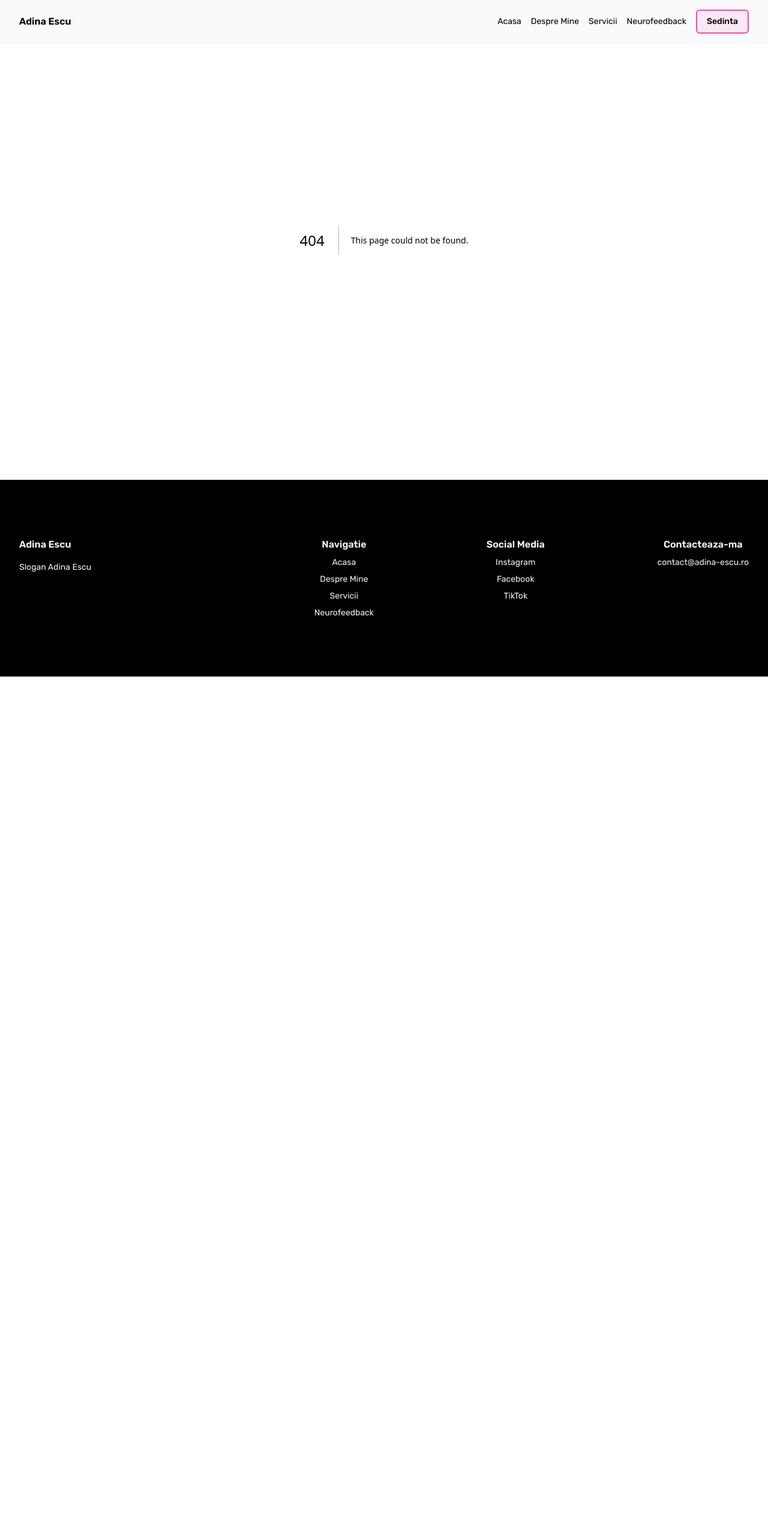
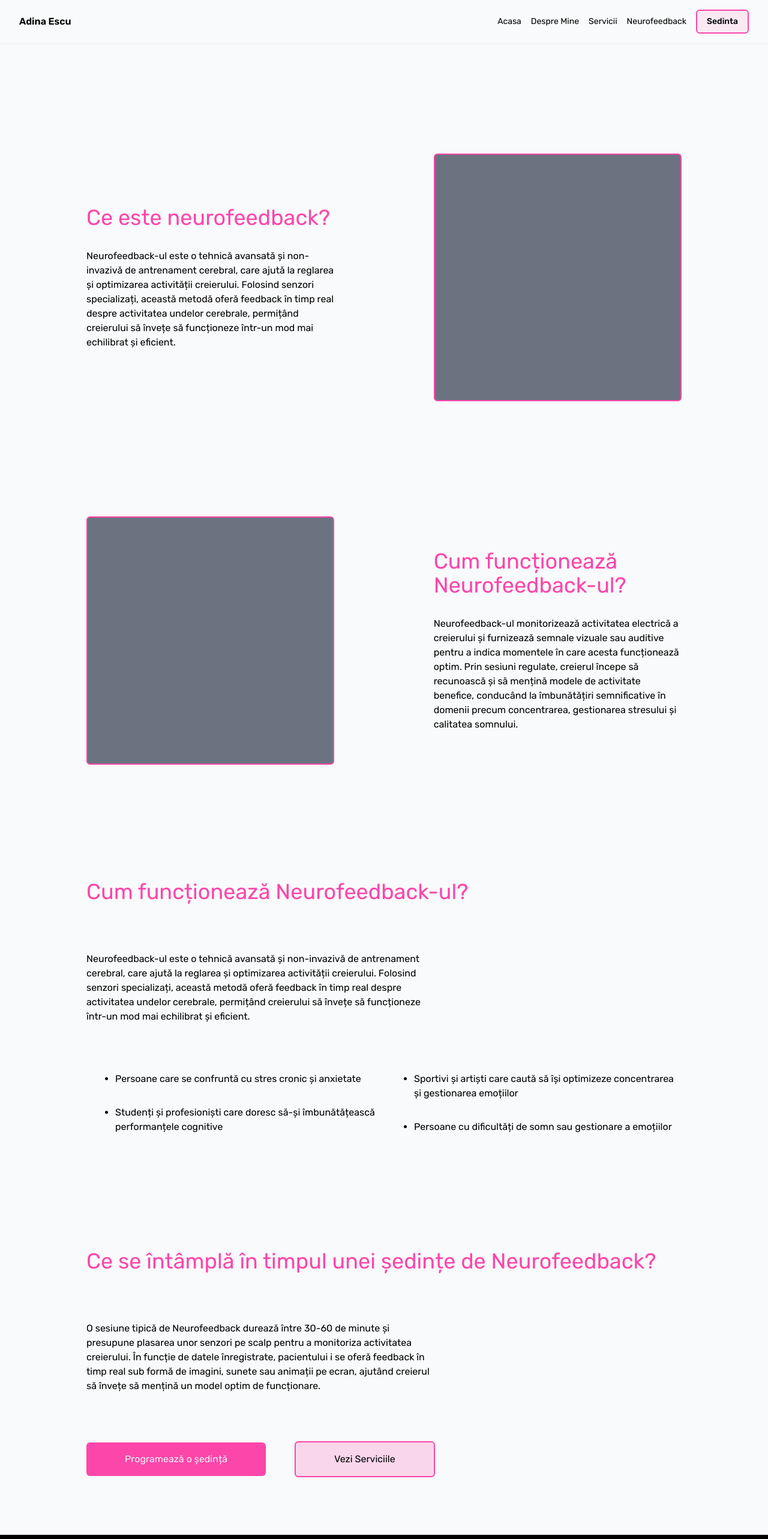
Before and after one commit to antonio-grosu/adina-escu-website, a Next.js app in the folder my-app/: page /neurofeedback in a window 1280 px wide. Before the commit this address had no page. Shown: the top 2566 px of the page at 60% size. Before the commit the page ends 1128 px from the top, so only its background shows below. Built offline with nearby package versions, Linux system fonts and the light colour scheme.

Commit message:
Neurofeedback Page

```diff
--- /dev/null
+++ b/my-app/app/neurofeedback/page.tsx
@@ -0,0 +1,14 @@
+import { FirstSectionNeurofeedback } from "@/components/neurofeedback/FirstSectionNeurofeedback";
+import { SecondSectionNeurofeedback } from "@/components/neurofeedback/SecondSectionNeurofeedback";
+import { ThirdSectionNeurofeedback } from "@/components/neurofeedback/ThirdSectionNeurofeedback";
+import { FourthSectionNeurofeedback } from "@/components/neurofeedback/FourthSectionNeurofeedback";
+export default function DespreNeurofeedback() {
+  return (
+    <>
+      <FirstSectionNeurofeedback />
+      <SecondSectionNeurofeedback />
+      <ThirdSectionNeurofeedback />
+      <FourthSectionNeurofeedback />
+    </>
+  );
+}
--- /dev/null
+++ b/my-app/components/neurofeedback/FirstSectionNeurofeedback.tsx
@@ -0,0 +1,23 @@
+export const FirstSectionNeurofeedback = () => {
+  return (
+    <div className="pt-36 pb-24  md:pb-24 md:pt-64 md:h-auto w-full px-8 md:px-16 lg:px-32 xl:px-36 2xl:px-96 bg-gray-50 flex items-center justify-between gap-24 ">
+      <div className="md:w-5/12 w-full  ">
+        <h1 className="text-color-primary text-center md:text-left font text-2xl md:text-4xl ">
+          Ce este neurofeedback?{" "}
+        </h1>
+        <div className=" p-4 bg-gray-500 border-2 border-color-primary mt-8 aspect-square rounded-md block md:hidden"></div>
+
+        <p className="mt-8 text-left text-color-text">
+          Neurofeedback-ul este o tehnică avansată și non-invazivă de
+          antrenament cerebral, care ajută la reglarea și optimizarea
+          activității creierului. Folosind senzori specializați, această metodă
+          oferă feedback în timp real despre activitatea undelor cerebrale,
+          permițând creierului să învețe să funcționeze într-un mod mai
+          echilibrat și eficient.
+        </p>
+      </div>
+
+      <div className="w-5/12 p-4 bg-gray-500 border-2 border-color-primary aspect-square rounded-md md:block hidden"></div>
+    </div>
+  );
+};
--- /dev/null
+++ b/my-app/components/neurofeedback/FourthSectionNeurofeedback.tsx
@@ -0,0 +1,33 @@
+import Link from "next/link";
+export const FourthSectionNeurofeedback = () => {
+  return (
+    <div className="py-24  md:h-auto w-full px-8 md:px-16 lg:px-32 xl:px-36 2xl:px-96 bg-gray-50 flex flex-col  justify-between gap-12">
+      <h1 className="text-color-primary text-left font text-2xl md:text-4xl ">
+        Ce se întâmplă în timpul unei ședințe de Neurofeedback?{" "}
+      </h1>
+      <p className="mt-8 text-left text-color-text md:w-7/12 w-full">
+        O sesiune tipică de Neurofeedback durează între 30-60 de minute și
+        presupune plasarea unor senzori pe scalp pentru a monitoriza activitatea
+        creierului. În funcție de datele înregistrate, pacientului i se oferă
+        feedback în timp real sub formă de imagini, sunete sau animații pe
+        ecran, ajutând creierul să învețe să mențină un model optim de
+        funcționare.
+      </p>
+      <div className="flex flex-col md:flex-row  justify-start items-center   md:gap-12">
+        <Link
+          href="/contact"
+          className="px-16 py-4 self-baseline w-full md:w-auto text-center  bg-color-primary mt-8 rounded-md text-color-background"
+        >
+          Programează o ședință{" "}
+        </Link>
+
+        <Link
+          href="/servicii"
+          className="px-16 py-4 self-baseline w-full md:w-auto text-center bg-color-primary/20 border-2 border-color-primary text-color-text mt-8 rounded-md "
+        >
+          Vezi Serviciile{" "}
+        </Link>
+      </div>
+    </div>
+  );
+};
--- /dev/null
+++ b/my-app/components/neurofeedback/SecondSectionNeurofeedback.tsx
@@ -0,0 +1,23 @@
+export const SecondSectionNeurofeedback = () => {
+  return (
+    <div className="py-24  md:h-auto w-full px-8 md:px-16 lg:px-32 xl:px-36 2xl:px-96 bg-gray-50 flex flex-row-reverse  items-center justify-between gap-24  ">
+      <div className="md:w-5/12 w-full  ">
+        <h1 className="text-color-primary text-center md:text-left font text-2xl md:text-4xl ">
+          Cum funcționează Neurofeedback-ul?{" "}
+        </h1>
+        <div className=" p-4 bg-gray-500 border-2 border-color-primary mt-8 aspect-square rounded-md block md:hidden"></div>
+
+        <p className="mt-8 text-left text-color-text">
+          Neurofeedback-ul monitorizează activitatea electrică a creierului și
+          furnizează semnale vizuale sau auditive pentru a indica momentele în
+          care acesta funcționează optim. Prin sesiuni regulate, creierul începe
+          să recunoască și să mențină modele de activitate benefice, conducând
+          la îmbunătățiri semnificative în domenii precum concentrarea,
+          gestionarea stresului și calitatea somnului.
+        </p>
+      </div>
+
+      <div className="w-5/12 p-4 bg-gray-500 border-2 border-color-primary aspect-square rounded-md md:block hidden"></div>
+    </div>
+  );
+};
--- /dev/null
+++ b/my-app/components/neurofeedback/ThirdSectionNeurofeedback.tsx
@@ -0,0 +1,36 @@
+export const ThirdSectionNeurofeedback = () => {
+  return (
+    <div className="py-24  md:h-auto w-full px-8 md:px-16 lg:px-32 xl:px-36 2xl:px-96 bg-gray-50 flex flex-col  justify-between gap-12">
+      <h1 className="text-color-primary text-left font text-2xl md:text-4xl ">
+        Cum funcționează Neurofeedback-ul?{" "}
+      </h1>
+      <p className="mt-8 text-left text-color-text md:w-7/12 w-full">
+        Neurofeedback-ul este o tehnică avansată și non-invazivă de antrenament
+        cerebral, care ajută la reglarea și optimizarea activității creierului.
+        Folosind senzori specializați, această metodă oferă feedback în timp
+        real despre activitatea undelor cerebrale, permițând creierului să
+        învețe să funcționeze într-un mod mai echilibrat și eficient.
+      </p>
+      <div className="flex flex-col md:flex-row md:justify-between justify-start items-center  pl-0 md:pl-12 md:gap-12">
+        <ul className="list-disc ">
+          <li className="mt-8 text-center md:text-left text-color-text ">
+            Persoane care se confruntă cu stres cronic și anxietate{" "}
+          </li>
+          <li className="mt-8 text-center md:text-left text-color-text ">
+            Studenți și profesioniști care doresc să-și îmbunătățească
+            performanțele cognitive{" "}
+          </li>
+        </ul>
+        <ul className="list-disc ">
+          <li className="mt-8 text-center md:text-left text-color-text ">
+            Sportivi și artiști care caută să își optimizeze concentrarea și
+            gestionarea emoțiilor
+          </li>
+          <li className="mt-8 text-center md:text-left text-color-text ">
+            Persoane cu dificultăți de somn sau gestionare a emoțiilor
+          </li>
+        </ul>
+      </div>
+    </div>
+  );
+};
```
